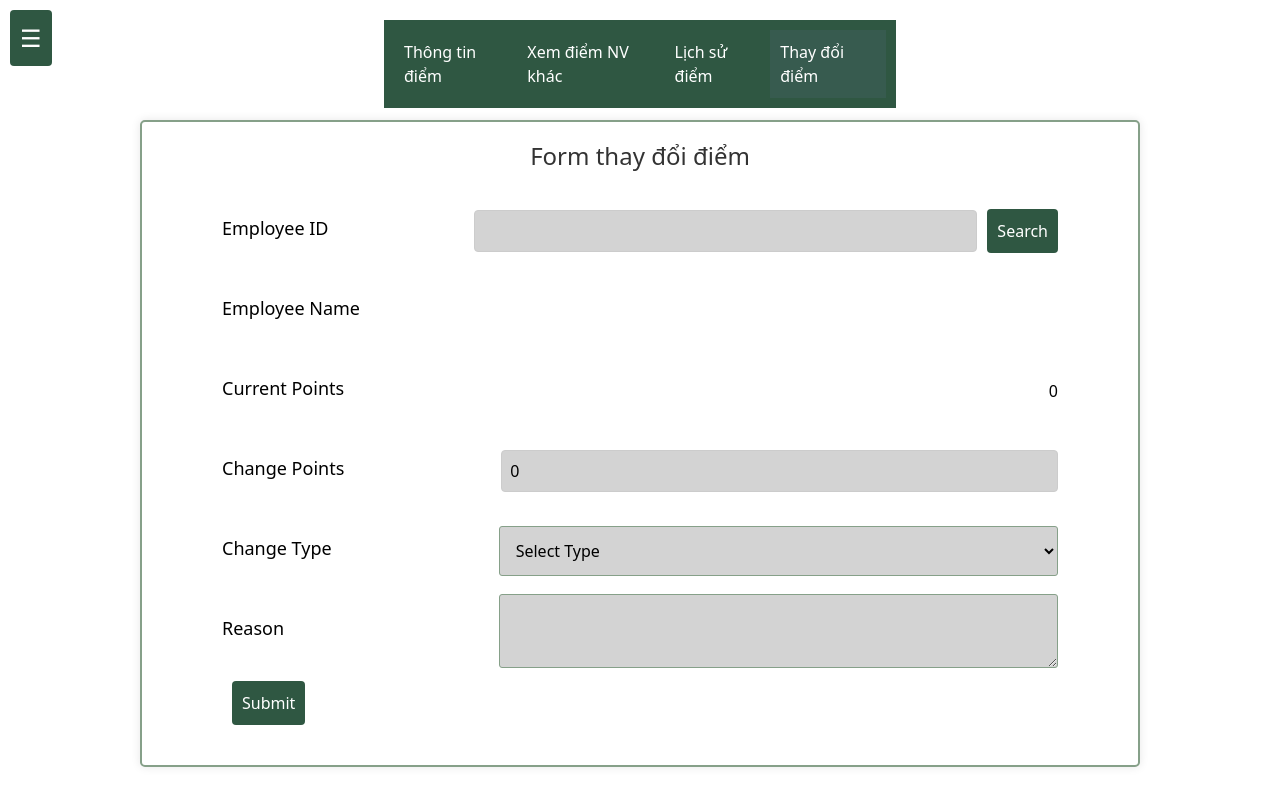
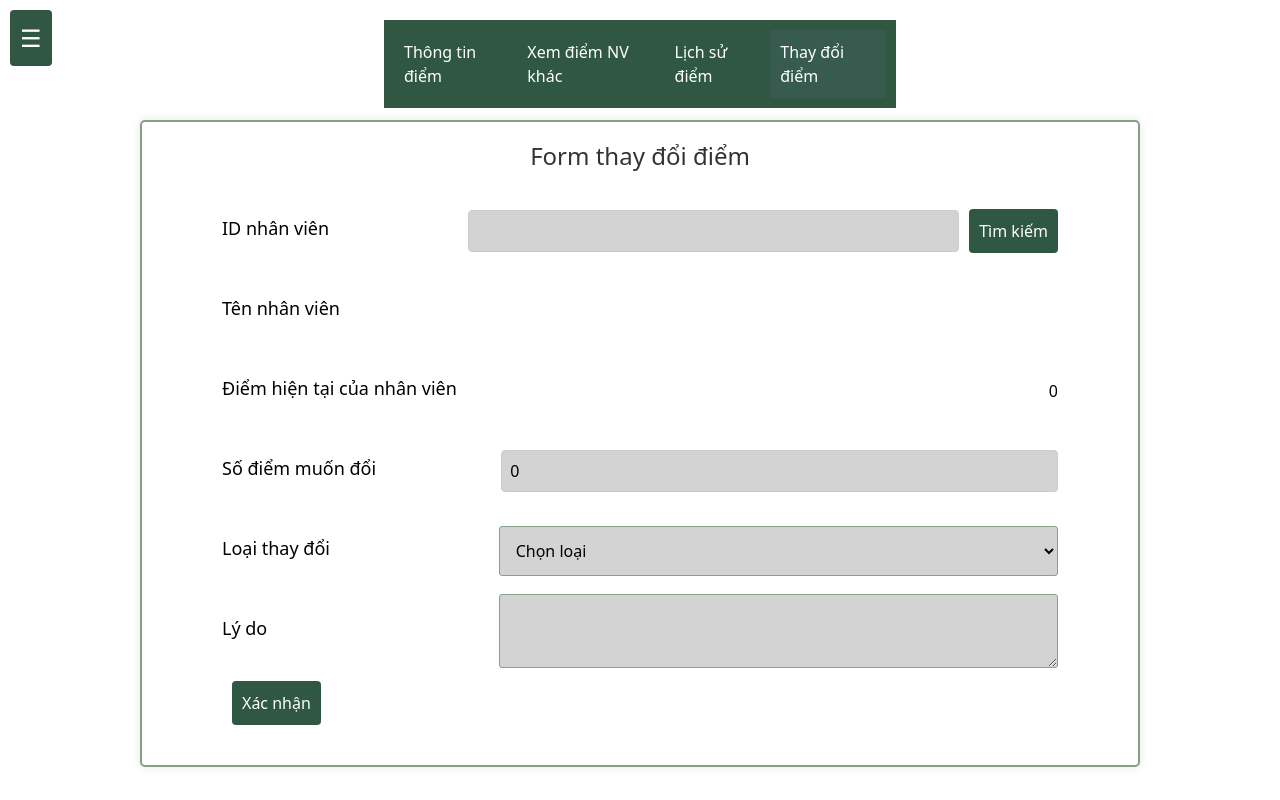
Before and after one commit to btDungg/employee_management, a React (Vite) app in the folder frontend/: page /change-points in a window 1280 px wide. Built offline with nearby package versions, Linux system fonts and the light colour scheme; no server answers; sample sign-in values are in the browser's storage.

Commit message:
fix fe us003 - fr05

```diff
--- /dev/null
+++ b/frontend/public/css/ManagerChangePointsForm.css
@@ -0,0 +1,4 @@
+.warning {
+    color: red;
+    text-align: center;
+}
--- a/frontend/src/App.jsx
+++ b/frontend/src/App.jsx
@@ -13,7 +13,7 @@ import ChangePointsPage from './pages/ChangePointsPage.jsx';
 import LoginPage from './pages/LoginPage.jsx';
 import PrivateRoute from './components/PrivateRoute.jsx';
 import '../public/css/app.css';
-import PointInfo from './components/AllPointInfo.jsx';
+
 
 const App = () => {
     const [isSidebarOpen, setIsSidebarOpen] = useState(false);
--- a/frontend/src/components/ConfirmationPopup.jsx
+++ b/frontend/src/components/ConfirmationPopup.jsx
@@ -7,8 +7,8 @@ const ConfirmationPopup = ({ message, onConfirm, onCancel }) => {
             <div className="popup-content">
                 <p className="popup-message">{message}</p>
                 <div className="popup-buttons">
-                    <button className="btn" onClick={onConfirm}>Confirm</button>
-                    <button className="btn" onClick={onCancel}>Cancel</button>
+                    <button className="btn" onClick={onConfirm}>Xác nhận</button>
+                    <button className="btn" onClick={onCancel}>Hủy</button>
                 </div>
             </div>
         </div>
--- a/frontend/src/components/HRChangePointsForm.jsx
+++ b/frontend/src/components/HRChangePointsForm.jsx
@@ -1,4 +1,5 @@
 import React, { useState } from 'react';
+import { getEmployeeById } from '../apis/api';
 import '../../public/css/ChangePointsForm.css';
 
 const HRChangePointsForm = ({ onCommit }) => {
@@ -9,8 +10,14 @@ const HRChangePointsForm = ({ onCommit }) => {
     const [changeType, setChangeType] = useState('');
     const [reason, setReason] = useState('');
 
-    const handleSearch = () => {
-        // Implement search logic here
+    const handleSearch = async () => {
+        try {
+            const employeeData = await getEmployeeById(employeeId);
+            setEmployeeName(employeeData.name);
+            setCurrentPoints(employeeData.currentPoints);
+        } catch (error) {
+            console.error('Error fetching employee data:', error);
+        }
     };
 
     const handleSubmit = (e) => {
@@ -30,7 +37,7 @@ const HRChangePointsForm = ({ onCommit }) => {
             <h2>Form thay đổi điểm</h2>
             <form onSubmit={handleSubmit}>
                 <div className="form-group search-group">
-                    <label htmlFor="employeeId">Employee ID</label>
+                    <label htmlFor="employeeId">ID nhân viên</label>
                     <input
                         type="text"
                         id="employeeId"
@@ -38,18 +45,18 @@ const HRChangePointsForm = ({ onCommit }) => {
                         onChange={(e) => setEmployeeId(e.target.value)}
                         required
                     />
-                    <button className="btn" type="button" onClick={handleSearch}>Search</button>
+                    <button className="btn" type="button" onClick={handleSearch}>Tìm kiếm</button>
                 </div>
                 <div className="form-group">
-                    <label>Employee Name</label>
+                    <label>Tên nhân viên</label>
                     <div>{employeeName}</div>
                 </div>
                 <div className="form-group">
-                    <label>Current Points</label>
+                    <label>Điểm hiện tại của nhân viên</label>
                     <div>{currentPoints}</div>
                 </div>
                 <div className="form-group">
-                    <label htmlFor="changePoints">Change Points</label>
+                    <label htmlFor="changePoints">Số điểm muốn đổi</label>
                     <input
                         type="number"
                         id="changePoints"
@@ -59,20 +66,20 @@ const HRChangePointsForm = ({ onCommit }) => {
                     />
                 </div>
                 <div className="form-group">
-                    <label htmlFor="changeType">Change Type</label>
+                    <label htmlFor="changeType">Loại thay đổi</label>
                     <select
                         id="changeType"
                         value={changeType}
                         onChange={(e) => setChangeType(e.target.value)}
                         required
                     >
-                        <option value="">Select Type</option>
-                        <option value="increase">Increase</option>
-                        <option value="decrease">Decrease</option>
+                        <option value="">Chọn loại</option>
+                        <option value="increase">Tăng</option>
+                        <option value="decrease">Giảm</option>
                     </select>
                 </div>
                 <div className="form-group">
-                    <label htmlFor="reason">Reason</label>
+                    <label htmlFor="reason">Lý do</label>
                     <textarea
                         id="reason"
                         value={reason}
@@ -80,7 +87,7 @@ const HRChangePointsForm = ({ onCommit }) => {
                         required
                     />
                 </div>
-                <button className="btn" type="submit">Submit</button>
+                <button className="btn" type="submit">Xác nhận</button>
             </form>
         </div>
     );
--- a/frontend/src/components/ManagerChangePointsForm.jsx
+++ b/frontend/src/components/ManagerChangePointsForm.jsx
@@ -1,5 +1,7 @@
-import React, { useState } from 'react';
+import React, { useEffect, useState } from 'react';
+import { getEmployeeById, getManagerBonusPointsById } from '../apis/api';
 import '../../public/css/ChangePointsForm.css';
+import '../../public/css/ManagerChangePointsForm.css';
 
 const ManagerChangePointsForm = ({ onCommit }) => {
     const [employeeId, setEmployeeId] = useState('');
@@ -9,13 +11,38 @@ const ManagerChangePointsForm = ({ onCommit }) => {
     const [changePoints, setChangePoints] = useState(0);
     const [changeType, setChangeType] = useState('');
     const [reason, setReason] = useState('');
+    const [warning, setWarning] = useState('');
 
-    const handleSearch = () => {
-        // Implement search logic here
+    const handleSearch = async () => {
+        try {
+            const employeeData = await getEmployeeById(employeeId);
+            setEmployeeName(employeeData.name);
+            setCurrentPoints(employeeData.currentPoints);
+        } catch (error) {
+            console.error('Error fetching employee data:', error);
+        }
     };
+
+    useEffect(() => {
+        const fetchBonusPoints = async () => {
+            try {
+                const bonusPoints = await getManagerBonusPointsById();
+                setBonusPoints(bonusPoints);
+            } catch (error) {
+                console.error('Error fetching bonus points:', error);
+            }
+        };
+
+        fetchBonusPoints();
+    }, []);
 
     const handleSubmit = (e) => {
         e.preventDefault();
+        if (changeType === 'increase' && changePoints > bonusPoints) {
+            setWarning('Số điểm tặng lớn hơn số điểm tặng của bạn.');
+            return;
+        }
+        setWarning('');
         onCommit({
             employeeId,
             employeeName,
@@ -31,7 +58,7 @@ const ManagerChangePointsForm = ({ onCommit }) => {
         <div className="change-points-form">
             <form onSubmit={handleSubmit}>
                 <div className="form-group search-group">
-                    <label htmlFor="employeeId">Employee ID</label>
+                    <label htmlFor="employeeId">ID nhân viên</label>
                     <input
                         type="text"
                         id="employeeId"
@@ -39,22 +66,22 @@ const ManagerChangePointsForm = ({ onCommit }) => {
                         onChange={(e) => setEmployeeId(e.target.value)}
                         required
                     />
-                    <button type="button" onClick={handleSearch}>Search</button>
+                    <button className="btn" type="button" onClick={handleSearch}>Tìm kiếm</button>
                 </div>
                 <div className="form-group">
-                    <label>Employee Name</label>
+                    <label>Tên nhân viên</label>
                     <div>{employeeName}</div>
                 </div>
                 <div className="form-group">
-                    <label>Current Points</label>
+                    <label>Điểm hiện tại của nhân viên</label>
                     <div>{currentPoints}</div>
                 </div>
                 <div className="form-group">
-                    <label>Bonus Points</label>
+                    <label>Điểm tặng của tôi</label>
                     <div>{bonusPoints}</div>
                 </div>
                 <div className="form-group">
-                    <label htmlFor="changePoints">Change Points</label>
+                    <label htmlFor="changePoints">Số điểm muốn đổi</label>
                     <input
                         type="number"
                         id="changePoints"
@@ -64,20 +91,20 @@ const ManagerChangePointsForm = ({ onCommit }) => {
                     />
                 </div>
                 <div className="form-group">
-                    <label htmlFor="changeType">Change Type</label>
+                    <label htmlFor="changeType">Loại thay đổi</label>
                     <select
                         id="changeType"
                         value={changeType}
                         onChange={(e) => setChangeType(e.target.value)}
                         required
                     >
-                        <option value="">Select Type</option>
-                        <option value="increase">Increase</option>
-                        <option value="decrease">Decrease</option>
+                        <option value="">Chọn loại</option>
+                        <option value="increase">Tăng</option>
+                        <option value="decrease">Giảm</option>
                     </select>
                 </div>
                 <div className="form-group">
-                    <label htmlFor="reason">Reason</label>
+                    <label htmlFor="reason">Lý do</label>
                     <textarea
                         id="reason"
                         value={reason}
@@ -85,7 +112,8 @@ const ManagerChangePointsForm = ({ onCommit }) => {
                         required
                     />
                 </div>
-                <button type="submit">Submit</button>
+                {warning && <div className="warning">{warning}</div>}
+                <button className="btn" type="submit">Xác nhận</button>
             </form>
         </div>
     );
--- a/frontend/src/components/NotificationPopup.jsx
+++ b/frontend/src/components/NotificationPopup.jsx
@@ -7,7 +7,7 @@ const NotificationPopup = ({ message, onClose }) => {
         <div className="popup-overlay">
             <div className="popup-content">
                 <p>{message}</p>
-                <button className="btn" onClick={onClose}>Close</button>
+                <button className="btn" onClick={onClose}>Đóng</button>
             </div>
         </div>
     );
--- a/frontend/src/pages/ChangePointsPage.jsx
+++ b/frontend/src/pages/ChangePointsPage.jsx
@@ -1,27 +1,43 @@
-// src/pages/ChangePointsPage.jsx
-import React, { useState } from 'react';
+import React, { useState, useEffect } from 'react';
 import ManagerChangePointsForm from '../components/ManagerChangePointsForm';
 import HRChangePointsForm from '../components/HRChangePointsForm';
 import ConfirmationPopup from '../components/ConfirmationPopup';
 import NotificationPopup from '../components/NotificationPopup';
+import { modifyPoints, getEmployeeProfile } from '../apis/api';
 
-
-const ChangePointsPage = ({ userRole }) => {
+const ChangePointsPage = () => {
     const [showConfirmation, setShowConfirmation] = useState(false);
     const [formData, setFormData] = useState({});
     const [notificationMessage, setNotificationMessage] = useState('');
     const [showNotification, setShowNotification] = useState(false);
+    const [userRole, setUserRole] = useState('');
+
+    useEffect(() => {
+        const fetchUserProfile = async () => {
+            try {
+                const profile = await getEmployeeProfile();
+                setUserRole(profile.type);
+            } catch (error) {
+                console.error('Error fetching user profile:', error);
+            }
+        };
+
+        fetchUserProfile();
+    }, []);
 
     const handleCommit = (data) => {
         setFormData(data);
         setShowConfirmation(true);
     };
 
-    const handleConfirm = () => {
+    const handleConfirm = async () => {
         setShowConfirmation(false);
-        // Simulate success or failure
-        const isSuccess = Math.random() > 0.5;
-        setNotificationMessage(isSuccess ? 'Success!' : 'Failure!');
+        try {
+            await modifyPoints(formData);
+            setNotificationMessage("Thay đổi điểm thành công");
+        } catch (error) {
+            setNotificationMessage(`Failure: ${error.message}`);
+        }
         setShowNotification(true);
     };
 
@@ -35,16 +51,21 @@ const ChangePointsPage = ({ userRole }) => {
 
     return (
         <div>
-            {userRole === 'manager' ? <ManagerChangePointsForm onCommit={handleCommit} /> : <HRChangePointsForm onCommit={handleCommit} />}
+            {userRole === 'Manager' ? <ManagerChangePointsForm onCommit={handleCommit} /> : <HRChangePointsForm onCommit={handleCommit} />}
             {showConfirmation && (
                 <ConfirmationPopup
-                    message={`Are you sure you want to commit the following changes?\n
-                    Employee ID: ${formData.employeeId}\n
-                    Employee Name: ${formData.employeeName}\n
-                    Current Points: ${formData.currentPoints}\n
-                    Change Points: ${formData.changePoints}\n
-                    Change Type: ${formData.changeType}\n
-                    Reason: ${formData.reason}`}
+                    message={
+                        <>
+                            <h2>Bạn hãy xác nhận lại thông tin dưới đây ?</h2>
+                            <p>Mã nhân viên nhận: {formData.employeeId}</p>
+                            <p>Tên nhân viên nhận: {formData.employeeName}</p>
+                            <p>Số điểm hiện có: {formData.currentPoints}</p>
+                            <p>Số điểm muốn thay đổi: {formData.changePoints}</p>
+                            {formData.changeType === 'increase' && (
+                                <p>Số điểm tặng còn lại: {formData.bonusPoints - formData.changePoints}</p>
+                            )}
+                        </>
+                    }
                     onConfirm={handleConfirm}
                     onCancel={handleCancel}
                 />
```
Also changed, not shown: frontend/src/apis/api.js (+39 -15 lines), 2 other files (tests, documents, lock files or other folders).
